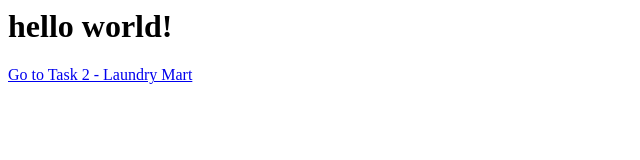
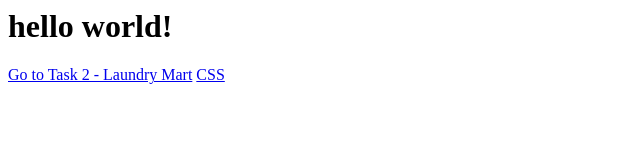
Before and after one commit to kirandeeppal/mernstack, a plain HTML site: page index.html in a window 1280 px wide. Shown: the full height of the page, 0-640 px from the left. Drawn offline with Linux system fonts and the light colour scheme.

Commit message:
Add link to Task 3 - CSS in index.html

```diff
--- a/index.html
+++ b/index.html
@@ -1,5 +1,6 @@
 <http>
 <h1>hello world!</h1>
   <a href="task2.html">Go to Task 2 - Laundry Mart</a>
+   <a href="task3.html">CSS</a>
 
 </http>
```
